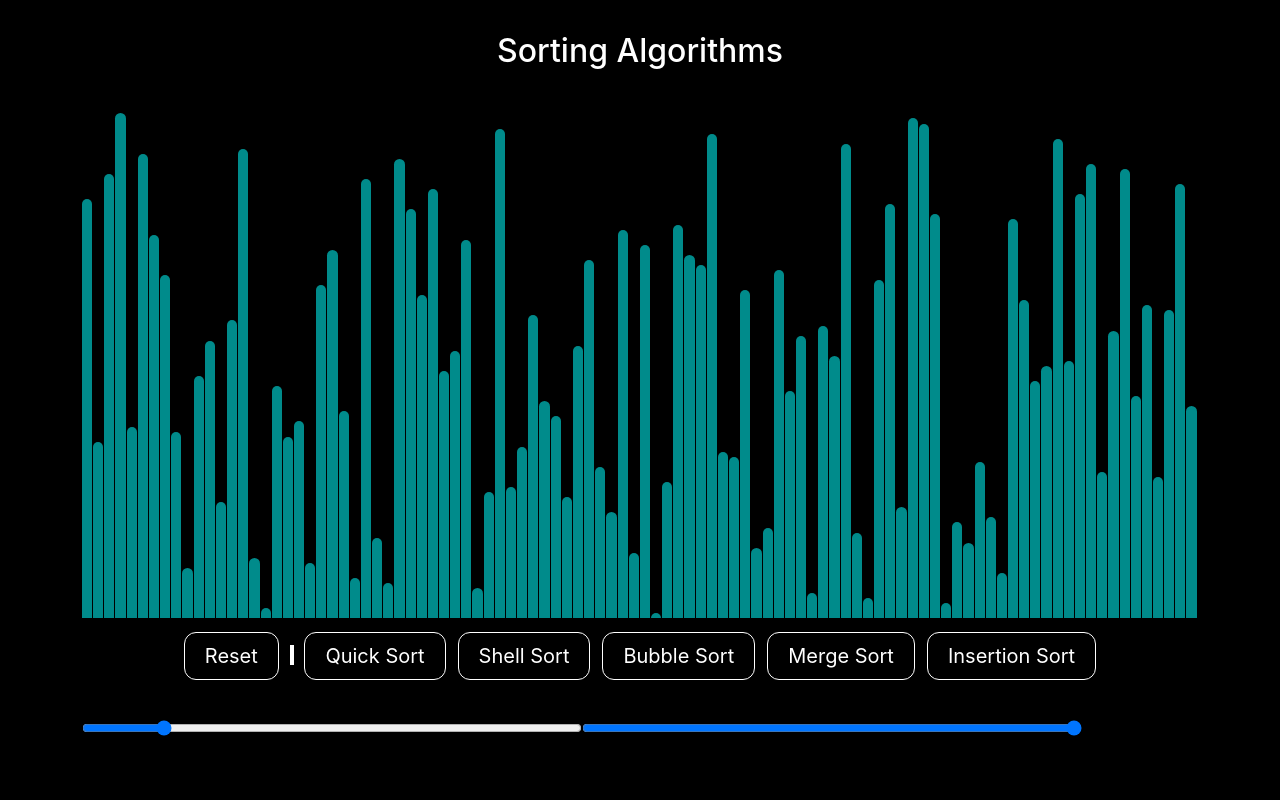
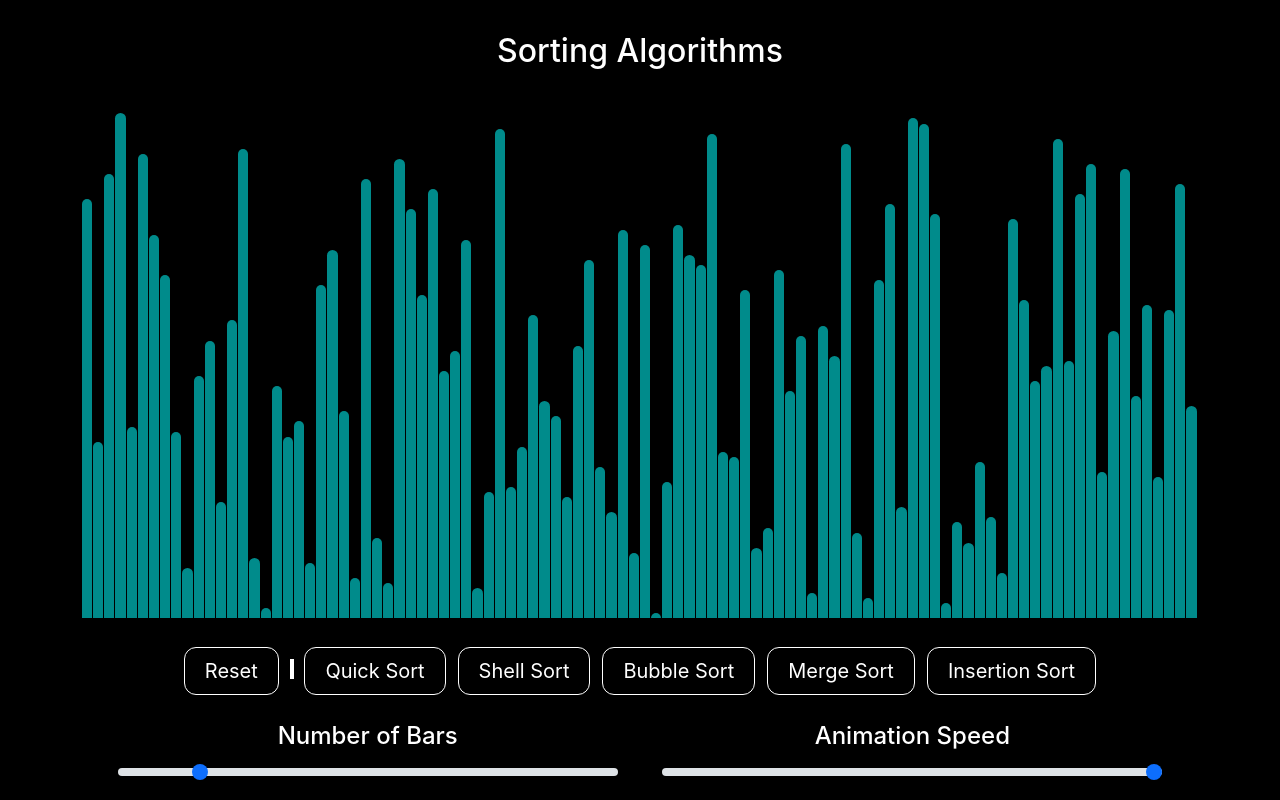
Before and after one commit to anish-kondepudi/AlgorithmVisualizer, a React (Create React App) app in the folder algorithm_visualizer/: page /sorting in a window 1280 px wide. Built offline with nearby package versions, Linux system fonts and the light colour scheme.

Commit message:
Cleaned up Front End

```diff
--- a/algorithm_visualizer/src/pages/SortingPage.css
+++ b/algorithm_visualizer/src/pages/SortingPage.css
@@ -7,9 +7,10 @@
 	margin-bottom: 1.5em;
 }
 
-.sortingPage .nav-bar {
+.sortingPage .buttons-bar {
 	text-align: center;
 	margin-bottom: 2em;
+	margin-top: 2%;
 }
 
 .sortingPage .divider {
@@ -58,14 +59,22 @@
 
 }
 
-.sortingPage .sliders {
-	text-align: center;
-	align-content: center;
-	align-self: center;
+.sortingPage .sliders-container {
+	display: flex;
+  justify-content: center;
+  align-items: center;
+  margin-top: -1%;
 }
 
-.sortingPage .slider {
+.sortingPage .slider-container {
+	display: inline-block;
+	margin: 0 2%;
+}
 
+.sortingPage .sliders-container h4 {
+	margin-bottom: 2%;
+	color:  white;
+	text-align: center;
 }
 
 .sortingPage label {
@@ -87,18 +96,18 @@
   }
 }
 
-.center-container {
+.sorting-info-container {
 	display: flex;
   justify-content: center;
   align-items: center;
-  margin-top:  40px;
+  margin-top:  30px;
 }
 
 .algorithm-name {
 	margin-right: 30px;
 }
 
-.algorithm-name h1 {
+.algorithm-name h2 {
 	color: white;
 	text-align: center;
 }
@@ -107,7 +116,7 @@
 	margin-left: 30px;
 }
 
-.bigO-container h1 {
+.bigO-container h2 {
 	color: white;
 	display: inline-block;
 	margin-right: 10px;
@@ -115,7 +124,7 @@
 
 .separator {
   border-left: 6px solid white;
-  height: 200px;
+  height: 140px;
   left: 50%;
   top: 0;
 }
--- a/algorithm_visualizer/src/pages/SortingPage.js
+++ b/algorithm_visualizer/src/pages/SortingPage.js
@@ -5,7 +5,6 @@ import { bubbleSortAnimation, insertionSortAnimation, quickSortAnimation, shellS
 const DEFAULT_COLOR = "DarkCyan";
 const SORTED_COLOR = "Green";
 const SWAP_COLOR = "Red";
-const COMPARE_COLOR = "FloralWhite";
 
 export const SortingPage = () => {
 
@@ -39,8 +38,6 @@ export const SortingPage = () => {
       array[i] = array[j];
       array[j] = temp;
     }
-    console.log(array);
-    console.log(numberOfBars);
     return array;
   }
 
@@ -145,7 +142,7 @@ export const SortingPage = () => {
     animate(shellSortAnimation(arr));
   }
 
-  // Insertion Sort (Performs Animation for Insertion Sort)
+  // Insertion Sort
   const insertionSort = () => {
     setTimeComplexity({
       algo: 'Insertion Sort',
@@ -172,7 +169,7 @@ export const SortingPage = () => {
       </div>
 
       {/* Buttons to Start/Reset Sorting Visualizer */}
-      <div className="nav-bar">
+      <div className="buttons-bar">
         <button className="btn" onClick={() => resetArray()}>Reset</button>
         <span className="divider"></span>
         <button className="btn" onClick={() => {quickSort();}}>Quick Sort</button>
@@ -182,36 +179,42 @@ export const SortingPage = () => {
         <button className="btn" onClick={() => {insertionSort();}}>Insertion Sort</button>
       </div>
 
-      <input onInput={(e) => {
-        setNumberOfBars(Math.round(e.target.value));
-        setArr(randomArray(numberOfBars));
-      }} type="range" class="form-range" step="1" min="5" max="300" className="numberOfBars"></input>
+      {/* Sliders to Adjust Number of Bars and Animation Speed */}
+      <div className="sliders-container">
+        <div className="slider-container">
+          <h4> Number of Bars </h4>
+          <input onInput={(e) => {
+            setNumberOfBars(Math.round(e.target.value));
+            setArr(randomArray(numberOfBars));
+          }} type="range" step="1" min="5" max="300" className="form-range numberOfBars slider"></input>
+        </div>
+        <div className="slider-container">
+          <h4> Animation Speed </h4>
+          <input onInput={(e) => {
+            setDelay(31 - e.target.value);
+          }} type="range" step="1" min="1" max="30" className="form-range speed slider"></input>
+        </div>
+      </div>
 
-      <input onInput={(e) => {
-        setDelay(31 - e.target.value);
-      }} type="range" class="form-range" step="1" min="1" max="30" className="speed"></input>
-
-
-
-      {/* Dynamically sets bar heights */}
-      {timeComplexity && <div className="center-container">
+      {/* Dynamically Time Complexities */}
+      {timeComplexity && <div className="sorting-info-container">
         <div className="algorithm-name">
-          <h1>{ timeComplexity.algo }</h1>
-          <h1> Time Complexity </h1>
+          <h2>{ timeComplexity.algo }</h2>
+          <h2> Time Complexity </h2>
         </div>
         <div className="separator"></div>
         <div className="bigO-container">
           <div className="best-bigO">
-              <h1> Best: </h1>
-              <h1> { timeComplexity.best } </h1>
+              <h2> Best: </h2>
+              <h2> { timeComplexity.best } </h2>
           </div>
           <div className="average-bigO">
-            <h1> Average: </h1>
-            <h1> { timeComplexity.avg } </h1>
+            <h2> Average: </h2>
+            <h2> { timeComplexity.avg } </h2>
           </div>
           <div className="worst-bigO">
-            <h1> Worst: </h1>
-            <h1> { timeComplexity.worst } </h1>
+            <h2> Worst: </h2>
+            <h2> { timeComplexity.worst } </h2>
           </div>
         </div>
       </div> }
```
Also changed, not shown: 1 other file (tests, documents, lock files or other folders).
